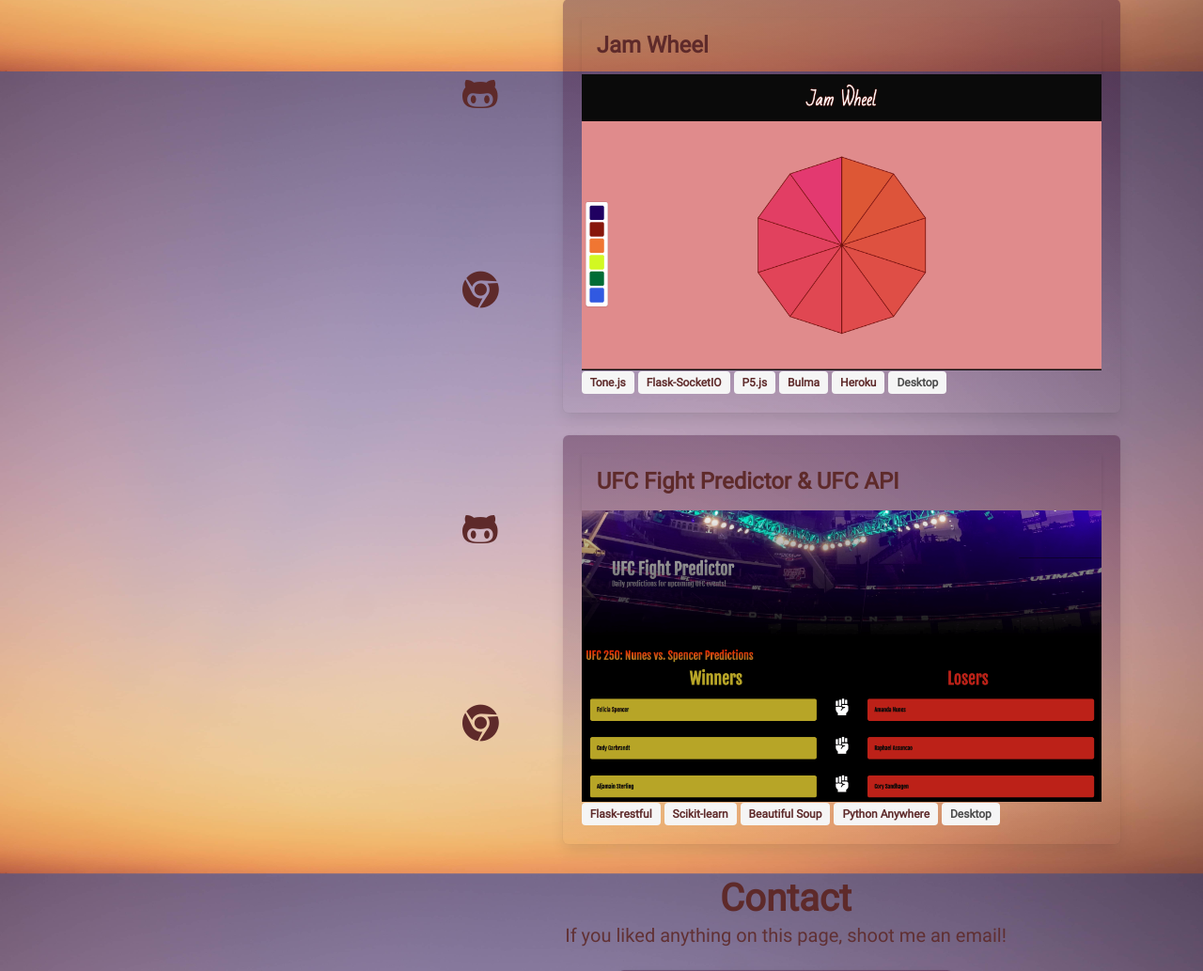
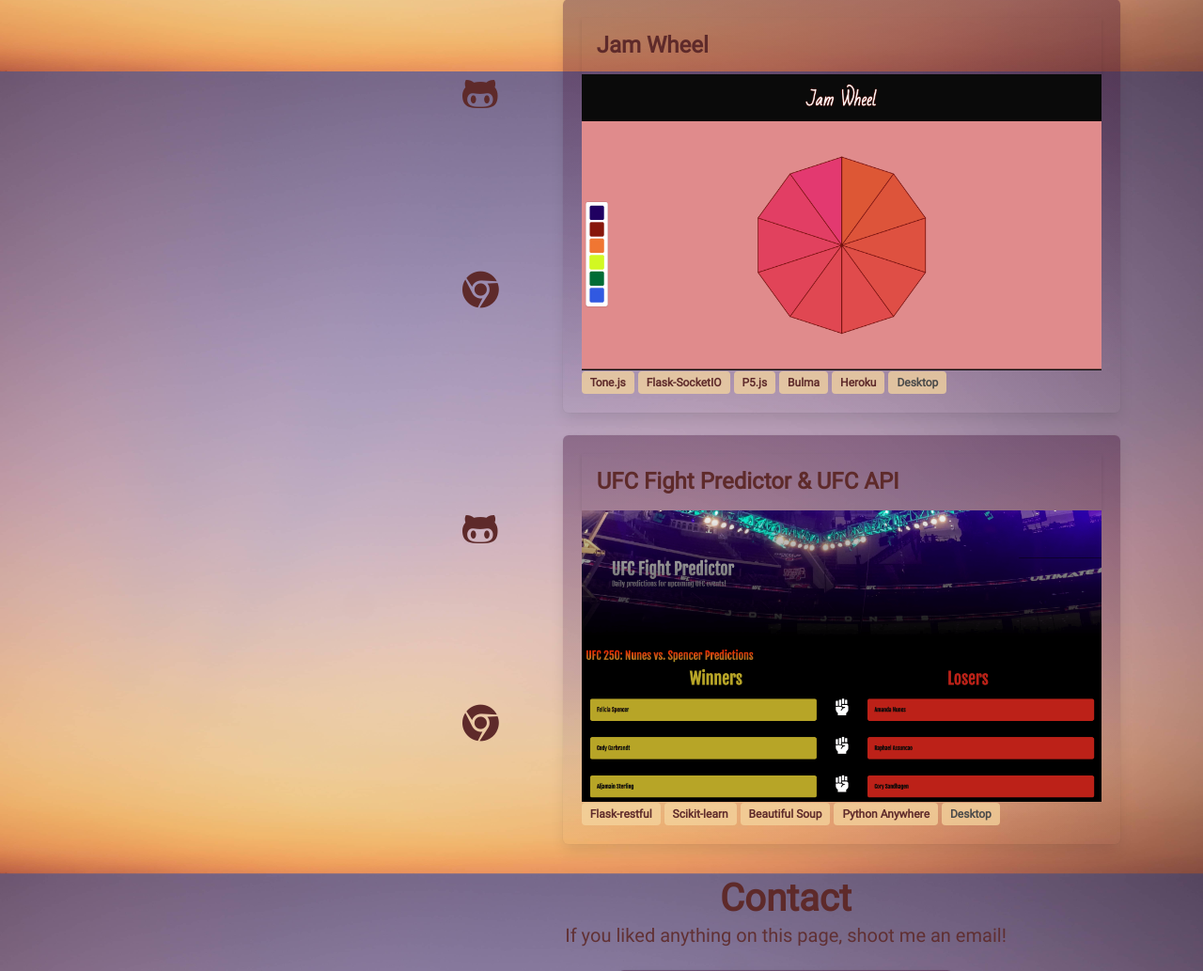
Before and after one commit to mavho/Portfolio, a Flask app: page / in a window 1280 px wide. Shown: the part 2484-3517 px from the top of the page at 94% size. Run offline with Flask 2, Linux system fonts and the light colour scheme; some libraries are stand-ins or nearby versions.

Commit message:
tag button color

```diff
--- a/server/static/css/style.css
+++ b/server/static/css/style.css
@@ -33,7 +33,7 @@
     background-color:#5e2a2a;
 }
 .has-background-yellow{
-    background-color: #f4d59ebf;
+    background-color: #f4d59ebf !important;
 }
 .docScroller{
     overflow-x: hidden;
```
